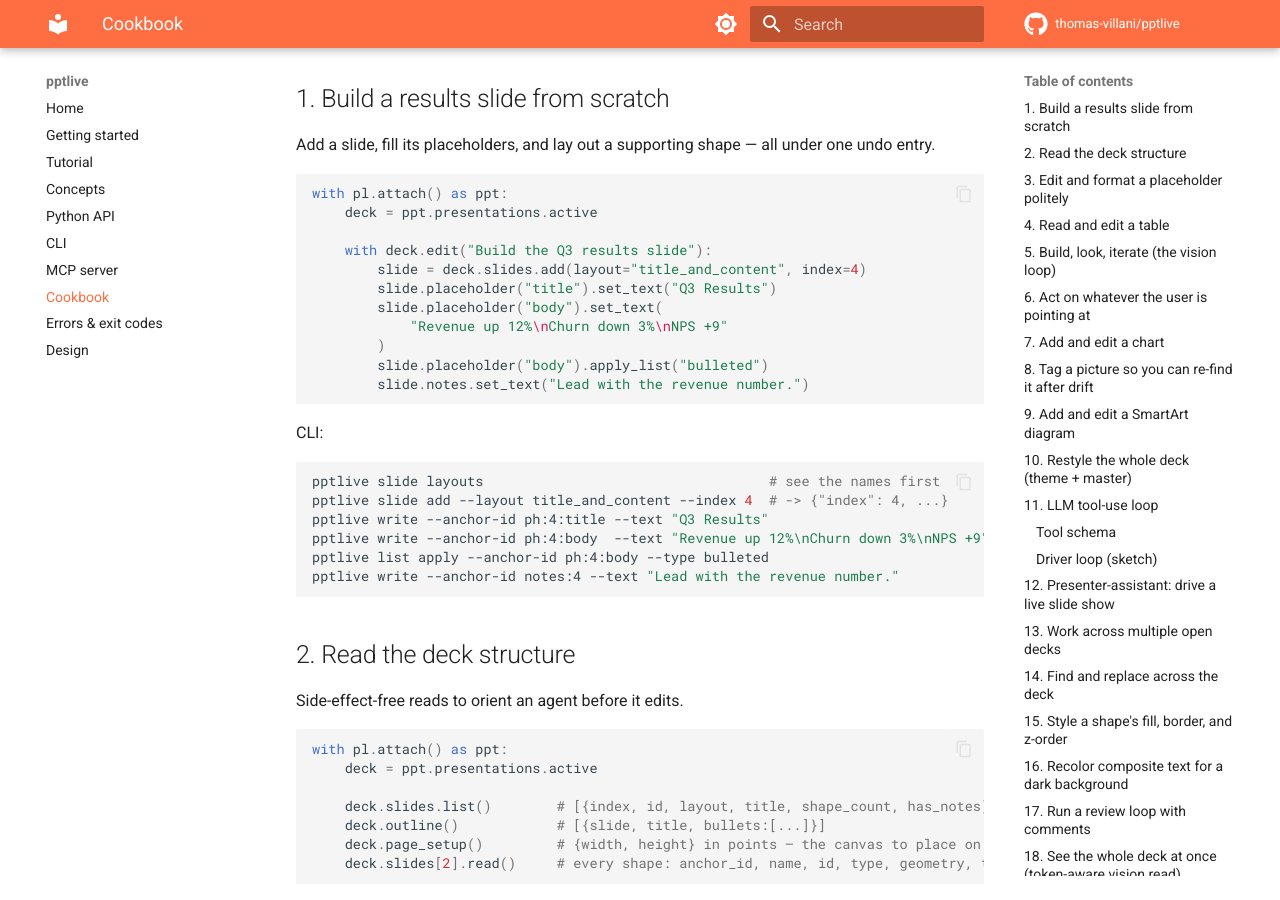
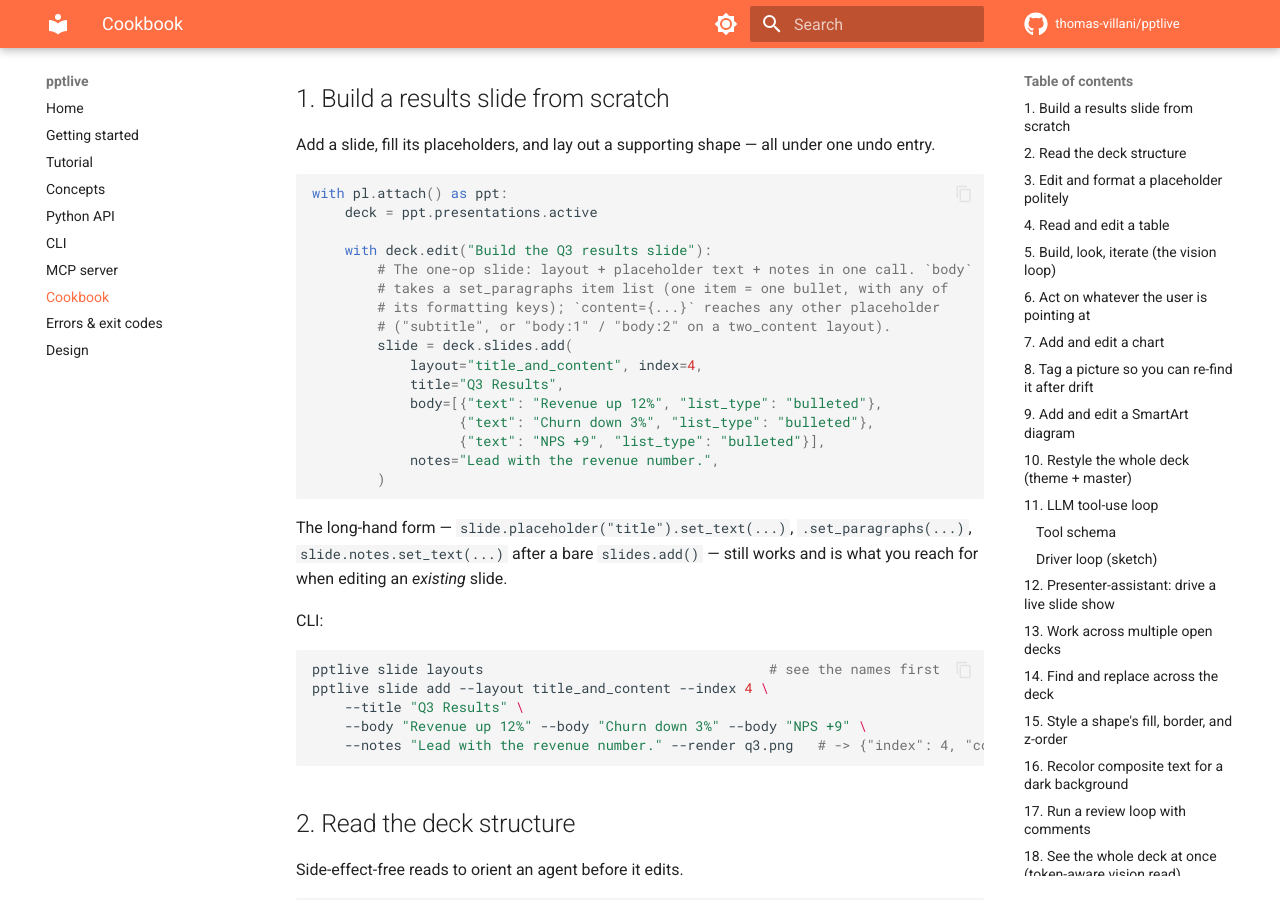
Before and after one commit to thomas-villani/pptlive, an MkDocs documentation site: the page built from docs/cookbook.md, in a window 1280 px wide and 900 px high, scrolled down 389 px. Built offline with MkDocs 1.6.1 and Material for MkDocs 9.7.7, drawn with Linux system fonts in a browser that asks for light colours; comment, search, counter and statistics services are not loaded.

Commit message:
docs: sweep the one-op slide into cookbook/tutorial, IMPLEMENTATION.md, CHANGELOG intro (#46)
- docs/cookbook.md + docs/tutorial.md: the build-a-slide examples now use
  slides.add(title=/body=/content=/notes=) (long-hand form noted as the
  existing-slide path); both examples re-run live against PowerPoint.
- IMPLEMENTATION.md: SHIPPED section for the macro (motivation, what was built,
  what was deliberately not built).
- CHANGELOG [Unreleased] intro names the macro alongside the feedback round.

Co-authored-by: Claude Fable 5 <noreply@anthropic.com>

````diff
--- a/docs/cookbook.md
+++ b/docs/cookbook.md
@@ -25,24 +25,32 @@ with pl.attach() as ppt:
     deck = ppt.presentations.active
 
     with deck.edit("Build the Q3 results slide"):
-        slide = deck.slides.add(layout="title_and_content", index=4)
-        slide.placeholder("title").set_text("Q3 Results")
-        slide.placeholder("body").set_text(
-            "Revenue up 12%\nChurn down 3%\nNPS +9"
+        # The one-op slide: layout + placeholder text + notes in one call. `body`
+        # takes a set_paragraphs item list (one item = one bullet, with any of
+        # its formatting keys); `content={...}` reaches any other placeholder
+        # ("subtitle", or "body:1" / "body:2" on a two_content layout).
+        slide = deck.slides.add(
+            layout="title_and_content", index=4,
+            title="Q3 Results",
+            body=[{"text": "Revenue up 12%", "list_type": "bulleted"},
+                  {"text": "Churn down 3%", "list_type": "bulleted"},
+                  {"text": "NPS +9", "list_type": "bulleted"}],
+            notes="Lead with the revenue number.",
         )
-        slide.placeholder("body").apply_list("bulleted")
-        slide.notes.set_text("Lead with the revenue number.")
 ```
+
+The long-hand form — `slide.placeholder("title").set_text(...)`, `.set_paragraphs(...)`,
+`slide.notes.set_text(...)` after a bare `slides.add()` — still works and is what
+you reach for when editing an *existing* slide.
 
 CLI:
 
 ```bash
 pptlive slide layouts                                   # see the names first
-pptlive slide add --layout title_and_content --index 4  # -> {"index": 4, ...}
-pptlive write --anchor-id ph:4:title --text "Q3 Results"
-pptlive write --anchor-id ph:4:body  --text "Revenue up 12%\nChurn down 3%\nNPS +9"
-pptlive list apply --anchor-id ph:4:body --type bulleted
-pptlive write --anchor-id notes:4 --text "Lead with the revenue number."
+pptlive slide add --layout title_and_content --index 4 \
+    --title "Q3 Results" \
+    --body "Revenue up 12%" --body "Churn down 3%" --body "NPS +9" \
+    --notes "Lead with the revenue number." --render q3.png   # -> {"index": 4, "content": {...}, ...}
 ```
 
 ## 2. Read the deck structure
````
Also changed, not shown: CHANGELOG.md (+1 -1 lines), IMPLEMENTATION.md (+32 -0 lines), docs/tutorial.md (+10 -13 lines).
